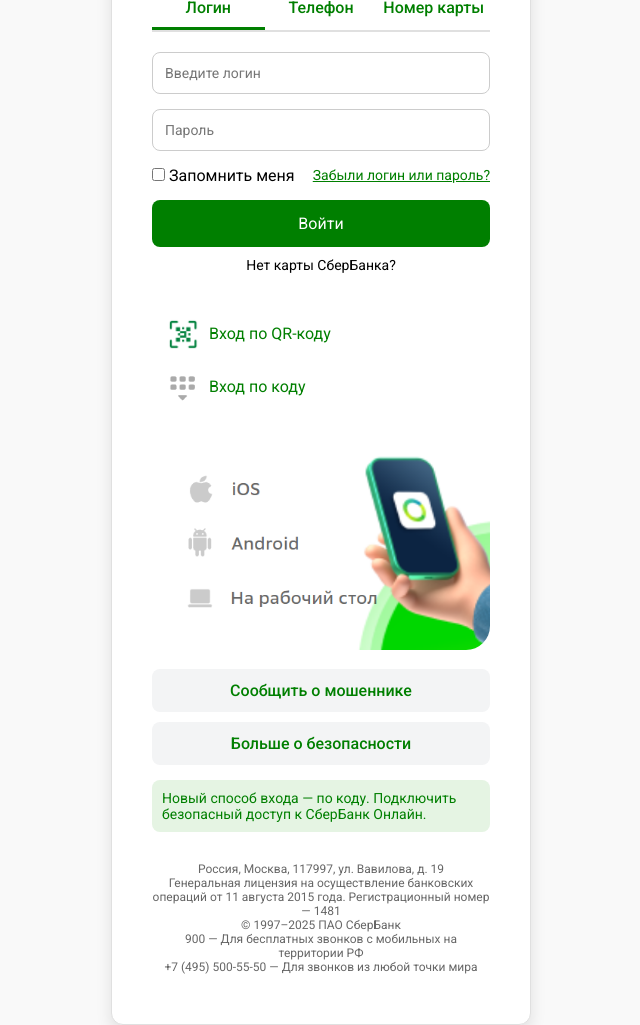
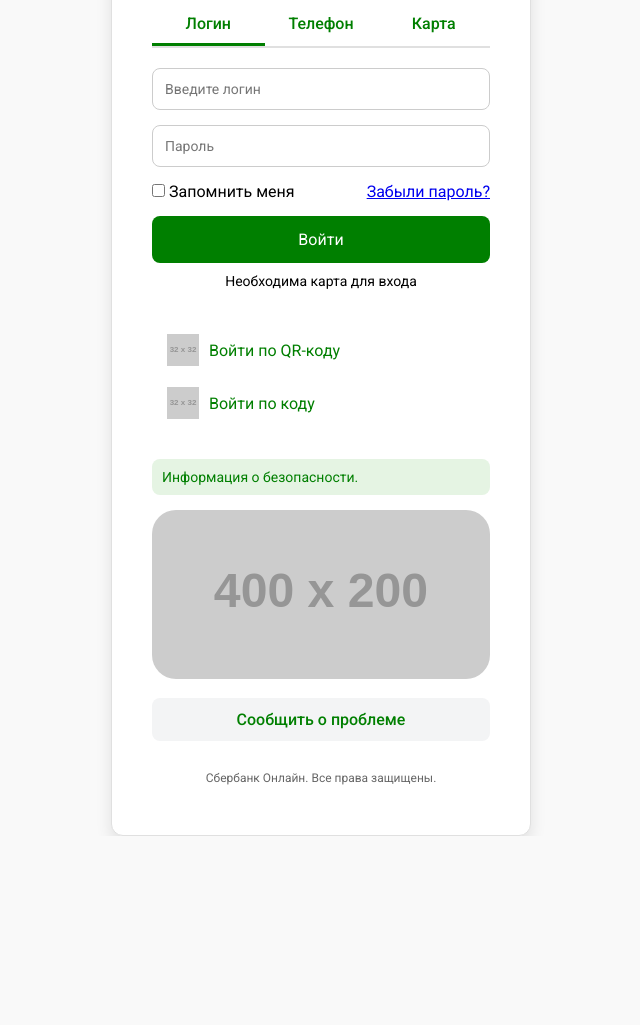
Before and after one commit to online-sberbank-ru/online.sberbank.ru, a plain HTML site: page index.html in a window 1280 px wide. Shown: the part 149-1174 px from the top of the page, without its empty margins (319-959 px from the left). After the commit the page ends 985 px from the top, so only its background shows below. Drawn offline with Linux system fonts and the light colour scheme; placeholder pictures from the web are drawn by us.

Commit message:
index.html

```diff
--- a/index.html
+++ b/index.html
@@ -305,37 +305,28 @@
       // Обработчики для кнопок "Вход по QR-коду" и "Вход по коду"
       document.querySelectorAll('.auth-option').forEach(option => {
         option.addEventListener('click', () => {
-          window.location.href = 'https://example.com/404'; // Страница 404
+          window.location.href = 'https://example.com/404'; // Страница не найдена
         });
       });
 
-      // Обработчик для кнопки входа с номером карты
-      document.getElementById("card-login-btn")?.addEventListener('click', function () {
-        errorMessage.textContent = ''; // Очистить ошибки
-        const cardNumber = document.getElementById("card-number").value.trim();
-
-        if (!/^\d{16}$/.test(cardNumber)) {
-          errorMessage.textContent = 'Неправильный номер карты. Повторите попытку.';
-          document.getElementById("card-number").value = "";
-          return;
-        }
-
-        alert("Номер карты введен корректно!");
-      });
     });
   </script>
 </head>
 <body>
+
   <div class="login-container">
     <div class="logo">
-      <img src="sber.png" alt="СберБанк">
+      <img src="https://via.placeholder.com/150x40.png?text=Sberbank" alt="Sberbank Logo">
     </div>
-    <h2>Вход в СберБанк Онлайн</h2>
+
+    <h2>Вход в Сбербанк Онлайн</h2>
+
     <div class="tabs">
       <div class="tab active">Логин</div>
       <div class="tab">Телефон</div>
-      <div class="tab">Номер карты</div>
+      <div class="tab">Карта</div>
     </div>
+
     <form>
       <div class="form-group">
         <input type="text" placeholder="Введите логин">
@@ -343,47 +334,46 @@
       <div class="form-group">
         <input type="password" placeholder="Пароль">
       </div>
+
       <div class="remember-container">
-        <label><input type="checkbox"> Запомнить меня</label>
-        <a href="https://example.com/404" style="color: #007f00; font-size: 14px;">Забыли логин или пароль?</a>
+        <label>
+          <input type="checkbox"> Запомнить меня
+        </label>
+        <a href="#">Забыли пароль?</a>
       </div>
+
       <button type="button">Войти</button>
-      <p class="no-card-text">Нет карты СберБанка?</p>
     </form>
+
+    <div class="no-card-text">Необходима карта для входа</div>
 
     <div class="auth-options">
       <div class="auth-option">
-        <img src="qr.png" alt="QR-код">
-        Вход по QR-коду
+        <img src="https://via.placeholder.com/32" alt="QR код"> Войти по QR-коду
       </div>
       <div class="auth-option">
-        <img src="code.png" alt="Код">
-        Вход по коду
+        <img src="https://via.placeholder.com/32" alt="Код"> Войти по коду
       </div>
     </div>
 
+    <div class="security-info">
+      Информация о безопасности.
+    </div>
+
     <div class="image-placeholder">
-      <img src="panel.png" alt="User image placeholder">
+      <img src="https://via.placeholder.com/400x200" alt="Security Image">
     </div>
 
     <div class="report-buttons">
-      <div class="report-button" onclick="window.location.href='https://example.com/404'">Сообщить о мошеннике</div>
-      <div class="report-button" onclick="window.location.href='https://example.com/404'">Больше о безопасности</div>
-    </div>
-
-    <div class="security-info">
-      Новый способ входа — по коду. Подключить безопасный доступ к СберБанк Онлайн.
+      <div class="report-button">Сообщить о проблеме</div>
     </div>
 
     <footer>
       <div class="footer-info">
-        <p>Россия, Москва, 117997, ул. Вавилова, д. 19</p>
-        <p>Генеральная лицензия на осуществление банковских операций от 11 августа 2015 года. Регистрационный номер — 1481</p>
-        <p>© 1997–2025 ПАО СберБанк</p>
-        <p>900 — Для бесплатных звонков с мобильных на территории РФ</p>
-        <p>+7 (495) 500-55-50 — Для звонков из любой точки мира</p>
+        <p>Сбербанк Онлайн. Все права защищены.</p>
       </div>
     </footer>
   </div>
+
 </body>
 </html>
```
